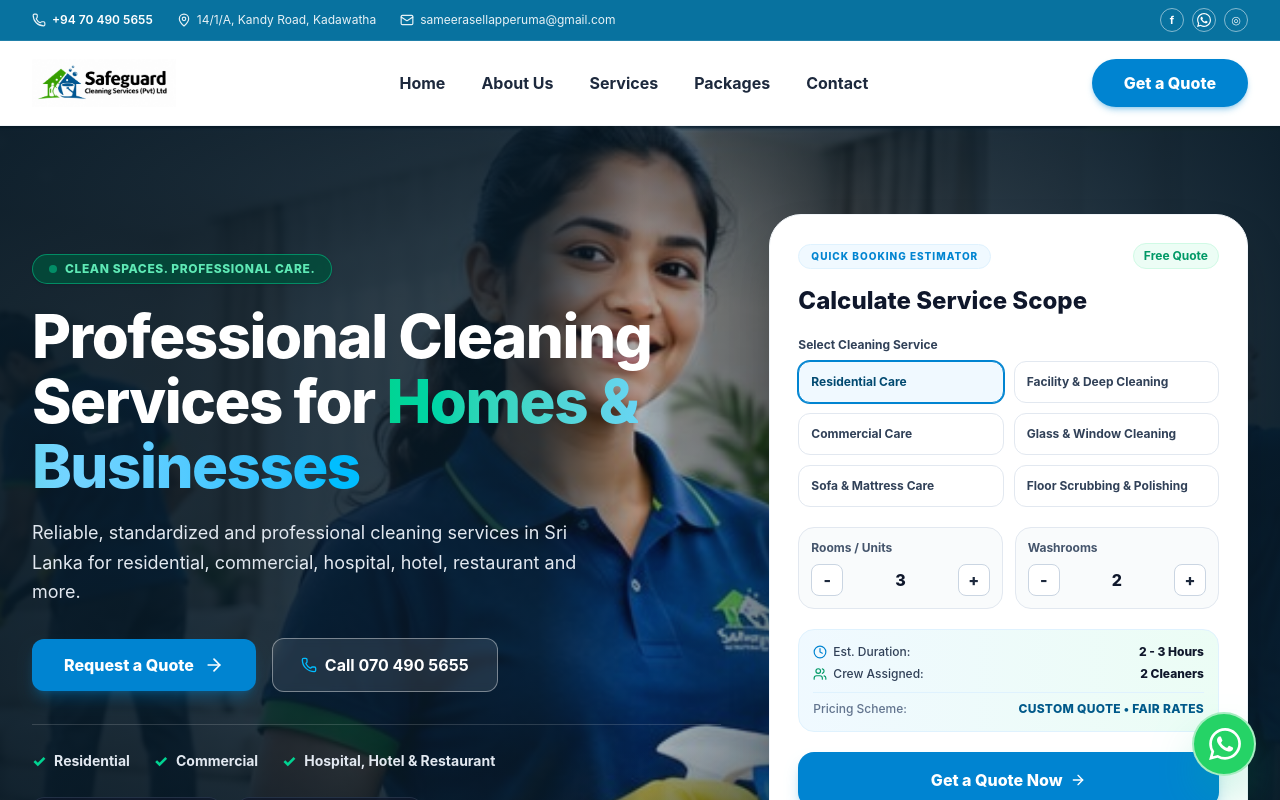
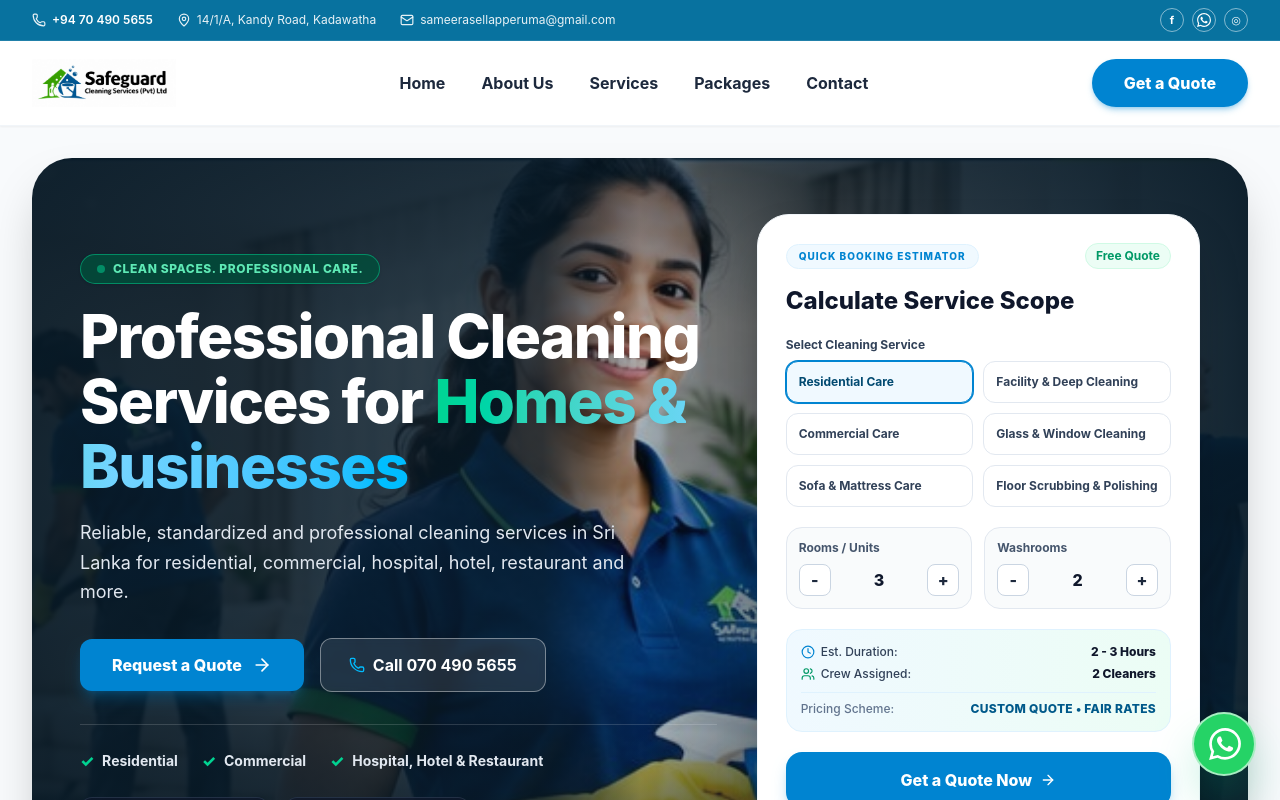
Before and after one commit to ChaminduYasintha/safegurd, a React (Vite) app: page / in a window 1280 px wide. Shown: the top 800 px of the page. Built offline with nearby package versions, Linux system fonts and the light colour scheme.

Commit message:
Constrain hero section width to match container red line area

```diff
--- a/src/components/Hero.jsx
+++ b/src/components/Hero.jsx
@@ -23,9 +23,10 @@ export default function Hero({ onBookNow }) {
   }
 
   return (
-    <section
-      id="home"
-      className="relative min-h-[640px] lg:min-h-[720px] flex items-center overflow-hidden py-14 sm:py-18 lg:py-22"
+    <section id="home" className="py-4 sm:py-6 lg:py-8 px-4 sm:px-6 lg:px-8">
+      <div className="max-w-7xl mx-auto">
+        <div
+          className="relative rounded-[2rem] lg:rounded-[2.5rem] overflow-hidden shadow-2xl min-h-[620px] lg:min-h-[680px] flex items-center px-6 sm:px-10 lg:px-12 py-10 sm:py-14"
           style={{
             backgroundImage: `linear-gradient(90deg, rgba(8, 26, 39, 0.94) 0%, rgba(8, 26, 39, 0.82) 42%, rgba(8, 26, 39, 0.32) 50%, rgba(8, 26, 39, 0.78) 72%, rgba(8, 26, 39, 0.94) 100%), linear-gradient(180deg, rgba(8, 26, 39, 0.45) 0%, transparent 22%, transparent 75%, rgba(8, 26, 39, 0.85) 100%), url(${heroBgImg})`,
             backgroundPosition: '50% 20%',
@@ -33,8 +34,8 @@ export default function Hero({ onBookNow }) {
             backgroundRepeat: 'no-repeat',
           }}
         >
-      <div className="relative z-10 max-w-7xl mx-auto px-5 lg:px-8 w-full">
-        <div className="grid lg:grid-cols-12 gap-10 lg:gap-12 items-center">
+          <div className="relative z-10 w-full">
+            <div className="grid lg:grid-cols-12 gap-8 lg:gap-10 items-center">
 
           {/* ── LEFT COLUMN: High-Converting Headline & Trust Highlights ── */}
           <div className="lg:col-span-7 text-white">
@@ -238,6 +239,8 @@ export default function Hero({ onBookNow }) {
 
         </div>
           </div>
+        </div>
+      </div>
     </section>
   )
 }
--- a/src/components/Navbar.jsx
+++ b/src/components/Navbar.jsx
@@ -88,11 +88,11 @@ export default function Navbar({ onBookNow }) {
       <header
         className={`transition-[background-color,padding,top] duration-300 z-50 ${
           scrolled
-            ? 'fixed top-3 sm:top-4 left-0 right-0 px-4 sm:px-6 bg-transparent border-0'
+            ? 'fixed top-3 sm:top-4 left-0 right-0 px-4 sm:px-6 lg:px-8 bg-transparent border-0'
             : 'sticky top-0 w-full bg-white border-b border-slate-100 shadow-xs px-0'
         }`}
       >
-        <div className={scrolled ? 'max-w-6xl mx-auto' : 'max-w-7xl mx-auto px-5 sm:px-8'}>
+        <div className={scrolled ? 'max-w-7xl mx-auto' : 'max-w-7xl mx-auto px-4 sm:px-6 lg:px-8'}>
           <div
             className={`transition-[box-shadow,border-radius,padding,background-color] duration-300 flex items-center justify-between border-0 ${
               scrolled
```
Lines whose indentation alone changed are shown as unchanged.
